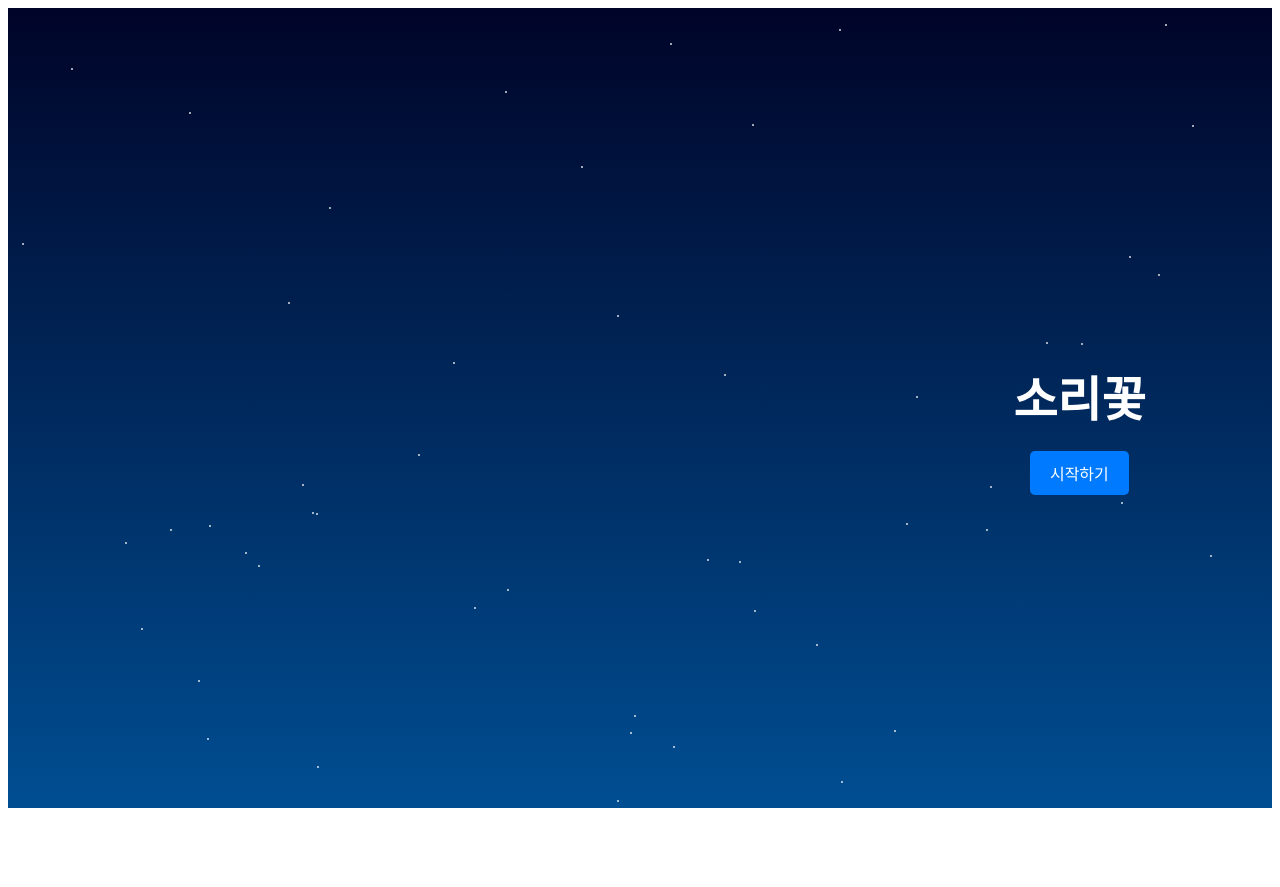
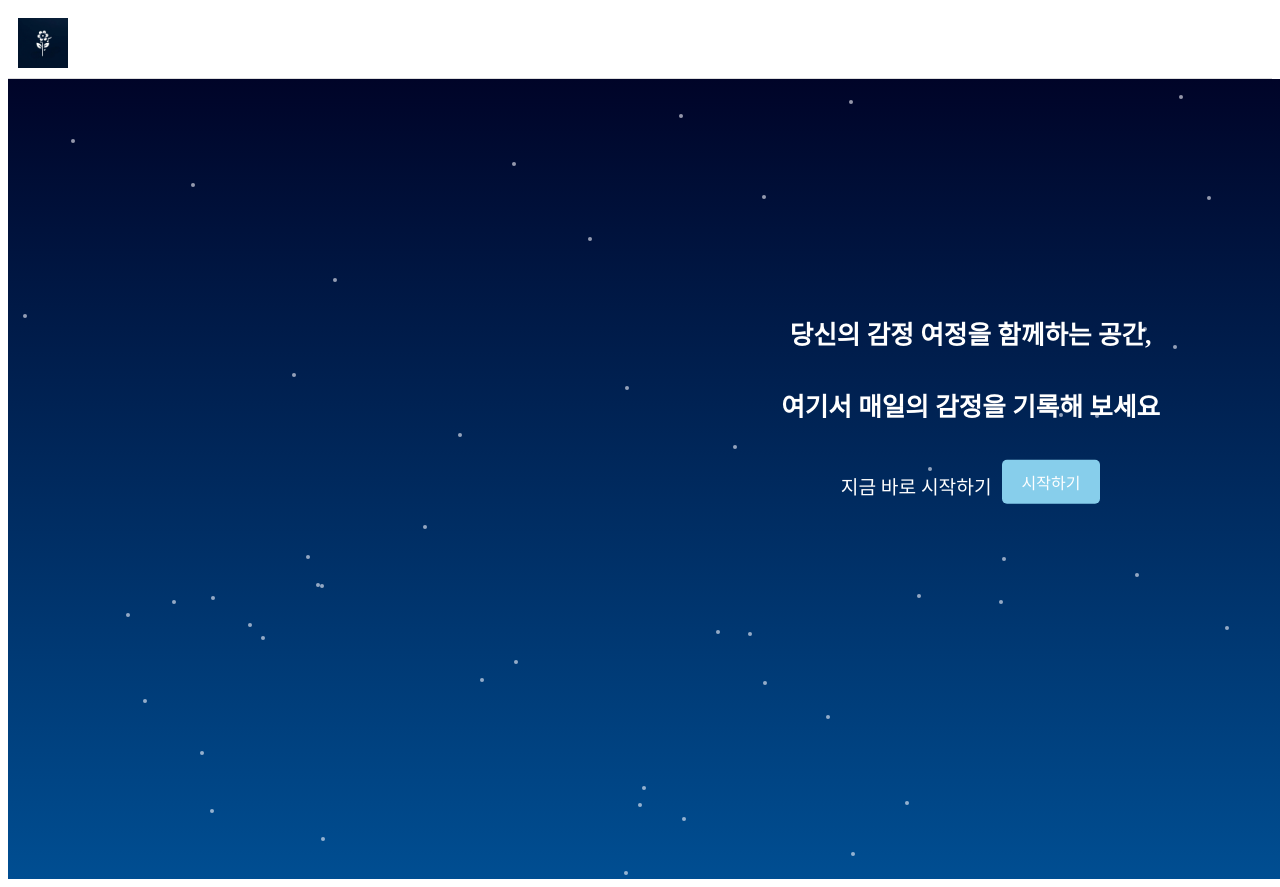
Before and after one commit to MIDAS-FC/frontend, a React (Create React App) app: page /guest in a window 1280 px wide. Before the commit the page ends 816 px from the top, so only its background shows below. Built offline with nearby package versions, Linux system fonts and the light colour scheme.

Commit message:
guestpage,header

```diff
--- a/package.json
+++ b/package.json
@@ -17,7 +17,7 @@
     "@types/react-icons": "^3.0.0",
     "axios": "^1.6.8",
     "chart.js": "^4.4.2",
-    "framer-motion": "^11.1.7",
+    "framer-motion": "^11.2.6",
     "react": "^18.3.1",
     "react-chartjs-2": "^5.2.0",
     "react-dom": "^18.3.1",
--- a/src/components/layouts/Header.tsx
+++ b/src/components/layouts/Header.tsx
@@ -1,5 +1,13 @@
+import React from "react";
+import logo from "../../assets/icons/logo.jpg";
+import * as S from "../layouts/Styles/Header.style";
+
 function Header() {
-  return null;
+  return (
+    <S.HeaderContainer>
+      <S.Logo src={logo} alt="Logo" />
+    </S.HeaderContainer>
+  );
 }
 
 export default Header;
--- /dev/null
+++ b/src/components/layouts/Styles/Header.style.ts
@@ -0,0 +1,15 @@
+import styled from "styled-components";
+
+export const HeaderContainer = styled.header`
+  display: flex;
+  align-items: center;
+  padding: 10px;
+  background: transparent;
+  border-bottom: 1px solid #ddd;
+`;
+
+export const Logo = styled.img`
+  height: 50px;
+  width: auto;
+  margin-right: 20px;
+`;
--- a/src/pages/mainpage/GuestMain.tsx
+++ b/src/pages/mainpage/GuestMain.tsx
@@ -1,4 +1,5 @@
 import React from "react";
+import { useNavigate } from "react-router-dom";
 import * as S from "./Styles/GuestMain.style";
 
 const Stars = () => {
@@ -12,12 +13,22 @@ const Stars = () => {
 };
 
 const GuestMain = () => {
+  const navigate = useNavigate();
+
+  const handleStartClick = () => {
+    navigate("/login");
+  };
+
   return (
     <S.Container>
       <Stars />
       <S.Content>
-        <S.Logo>소리꽃</S.Logo>
-        <S.StartButton>시작하기</S.StartButton>
+        <S.Bigtext>당신의 감정 여정을 함께하는 공간,</S.Bigtext>
+        <S.Bigtext>여기서 매일의 감정을 기록해 보세요</S.Bigtext>
+        <S.ButtonContainer>
+          <S.Smalltext>지금 바로 시작하기</S.Smalltext>
+          <S.StartButton onClick={handleStartClick}>시작하기</S.StartButton>
+        </S.ButtonContainer>
       </S.Content>
     </S.Container>
   );
--- a/src/pages/mainpage/Styles/GuestMain.style.ts
+++ b/src/pages/mainpage/Styles/GuestMain.style.ts
@@ -10,6 +10,7 @@ export const Container = styled.div`
   flex-direction: column;
   align-items: center;
   justify-content: center;
+  width: 100vw;
   height: 100vh;
   background: linear-gradient(to bottom, #000428, #004e92);
   position: relative;
@@ -30,6 +31,8 @@ export const Content = styled.div`
   align-items: center;
   position: absolute;
   right: 10%;
+  top: 40%;
+  transform: translateY(-50%);
 `;
 
 export const Logo = styled.h2`
@@ -38,23 +41,60 @@ export const Logo = styled.h2`
   margin-bottom: 20px;
 `;
 
+export const Bigtext = styled.p`
+  color: white;
+  font-size: 2vw; /* 반응형 폰트 크기 */
+  font-weight: bold;
+  margin-bottom: 10px;
+
+  @media (max-width: 768px) {
+    font-size: 4vw;
+  }
+
+  @media (max-width: 480px) {
+    font-size: 6vw;
+  }
+`;
+
+export const Smalltext = styled.p`
+  color: white;
+  font-size: 1.5vw; /* 반응형 폰트 크기 */
+  margin-bottom: 10px;
+
+  @media (max-width: 768px) {
+    font-size: 3vw;
+  }
+
+  @media (max-width: 480px) {
+    font-size: 5vw;
+  }
+`;
+
+export const ButtonContainer = styled.div`
+  display: flex;
+  align-items: center;
+  margin-top: 20px;
+`;
+
 export const StartButton = styled.button`
   padding: 10px 20px;
   font-size: 16px;
   color: white;
-  background-color: #007bff;
+  background-color: #87ceeb;
   border: none;
   border-radius: 5px;
   cursor: pointer;
+  margin-left: 10px;
   &:hover {
-    background-color: #0056b3;
+    background-color: #00bfff;
   }
 `;
 
 export const Star = styled.div`
-  width: 2px;
-  height: 2px;
-  background: white;
+  width: 4px;
+  height: 4px;
+  background: #f8f8ff;
+  border-radius: 100%;
   position: absolute;
   top: ${(props) => Math.random() * 100}%;
   left: ${(props) => Math.random() * 100}%;
--- /dev/null
+++ b/src/react-app-env.d.ts
@@ -0,0 +1 @@
+/// <reference types="react-scripts" />
```
Also changed, not shown: src/assets/icons/logo.jpg (added), 1 other file (tests, documents, lock files or other folders).
